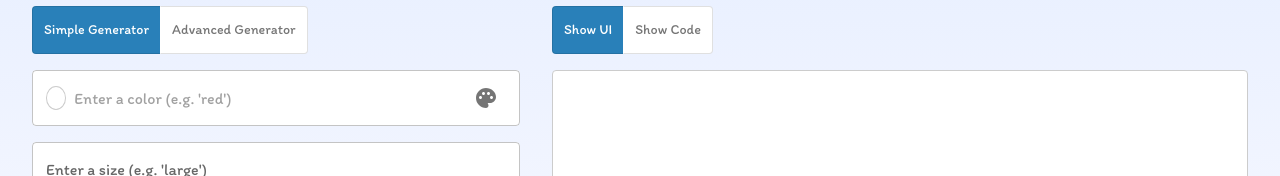
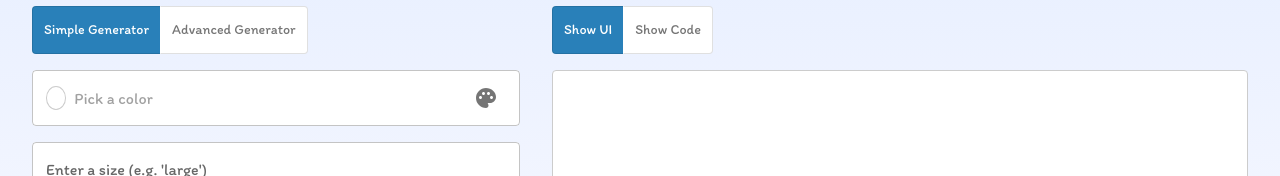
Before and after one commit to mohammadAgbaryya/buttons-generator, a React (Vite) app: page / in a window 1280 px wide. Shown: the part 249-425 px from the top of the page. Built offline with nearby package versions, Linux system fonts and the light colour scheme; no server answers; a web font is replaced by a local one.

Commit message:
Feat: color picker enhance

```diff
--- a/src/components/core/ColorPicker.tsx
+++ b/src/components/core/ColorPicker.tsx
@@ -6,13 +6,13 @@ import PaletteIcon from '@mui/icons-material/Palette';
 const ColorPicker: React.FC<{
   id: string;
   value: string;
-  onChange: Function;
+  onChange: (event: { target: { value: string } }) => void;
   placeholder?: string;
 }> = ({ id, value, onChange, placeholder }) => {
   const [anchorEl, setAnchorEl] = useState<HTMLButtonElement | null>(null);
 
-  const handleClick = (event: React.MouseEvent<HTMLButtonElement>) => {
-    setAnchorEl(event.currentTarget);
+  const handleClick = (event: React.MouseEvent<HTMLButtonElement | HTMLDivElement>) => {
+    setAnchorEl(event.currentTarget as HTMLButtonElement);
   };
 
   const handleClose = () => {
@@ -20,19 +20,17 @@ const ColorPicker: React.FC<{
   };
 
   const handleChange = (color: { hex: string }) => {
-    onChange({ target: { value: color.hex } }); // Pass the selected color hex to the parent
+    onChange({ target: { value: color.hex } });
   };
 
   const open = Boolean(anchorEl);
 
   return (
     <Box>
-      {/* Color Picker Input Field */}
       <TextField
         id={id}
         fullWidth
         value={value}
-        onChange={onChange} // Allow manual input
         placeholder={placeholder}
         InputProps={{
           startAdornment: (
@@ -55,9 +53,10 @@ const ColorPicker: React.FC<{
             </InputAdornment>
           ),
         }}
+        onClick={handleClick}
+        inputProps={{ readOnly: true, sx: { cursor: 'pointer' } }}
       />
 
-      {/* Popup Color Picker */}
       <Popover
         open={open}
         anchorEl={anchorEl}
--- a/src/configs/simpleConfigs.ts
+++ b/src/configs/simpleConfigs.ts
@@ -8,7 +8,7 @@ const simpleConfigs: InputConfig[] = [
     name: 'Button Color',
     Component: ColorPicker,
     props: {
-      placeholder: "Enter a color (e.g. 'red')",
+      placeholder: 'Pick a color',
     },
     validate: (value: string) => (value ? '' : 'Color is required'),
   },
```
